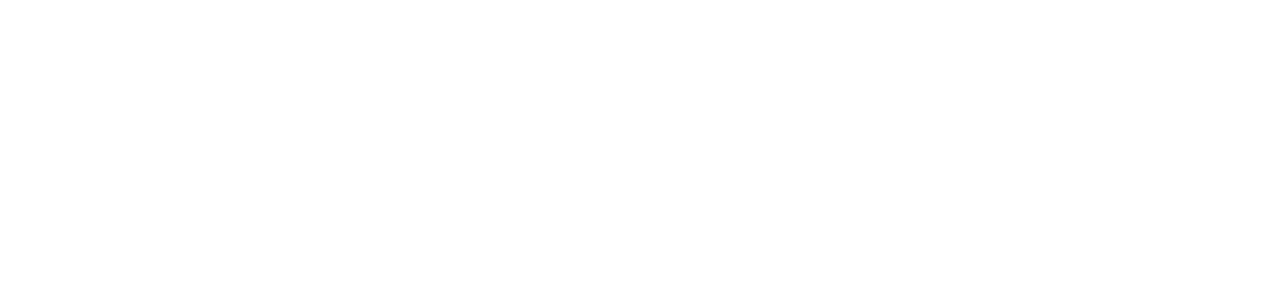
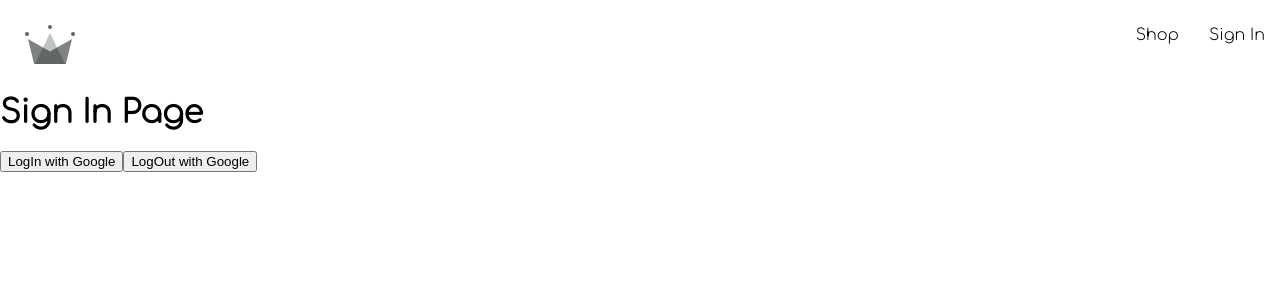
Before and after one commit to Sabmus/clothing-ecommerce, a React (Create React App) app: page /signin in a window 1280 px wide. Before the commit this address had no page. Shown: the top 300 px of the page. Built offline with nearby package versions, Linux system fonts and the light colour scheme.

Commit message:
Added Firebase and create user with Google Account

```diff
--- a/src/App.js
+++ b/src/App.js
@@ -2,6 +2,7 @@
 
 import Navigation from "./routes/navigation/navigation.component";
 import Home from "./routes/home/home.component";
+import SignIn from "./routes/sign-in/sign-in.component";
 
 const Shop = () => {
   return (
@@ -17,6 +18,7 @@
       <Route path="/" element={<Navigation />}>
         <Route index={true} element={<Home />} />
         <Route path="shop" element={<Shop />} />
+        <Route path="signin" element={<SignIn />} />
       </Route>
     </Routes>
   );
--- a/src/routes/navigation/navigation.component.jsx
+++ b/src/routes/navigation/navigation.component.jsx
@@ -14,6 +14,9 @@
           <Link className="nav-link" to="/shop">
             Shop
           </Link>
+          <Link className="nav-link" to="/signin">
+            Sign In
+          </Link>
         </div>
       </div>
       <Outlet />
--- /dev/null
+++ b/src/routes/sign-in/sign-in.component.jsx
@@ -0,0 +1,25 @@
+import {
+  signInWithGooglePopup,
+  SignOut,
+} from "../../utils/firebase/firebase.utils";
+
+import { createUserDocumentFromAuth } from "../../utils/firebase/firestore-db.utils";
+
+const SignIn = () => {
+  const loginGoogleUser = async () => {
+    const { user } = await signInWithGooglePopup();
+    const userDocRef = await createUserDocumentFromAuth(user);
+  };
+
+  const SigningOut = async () => await SignOut();
+
+  return (
+    <div>
+      <h1>Sign In Page</h1>
+      <button onClick={loginGoogleUser}>LogIn with Google</button>
+      <button onClick={SigningOut}>LogOut with Google</button>
+    </div>
+  );
+};
+
+export default SignIn;
--- /dev/null
+++ b/src/utils/firebase/firebase.utils.js
@@ -0,0 +1,27 @@
+// Import the functions you need from the SDKs you need
+import { initializeApp } from "firebase/app";
+import {
+  getAuth,
+  signOut,
+  signInWithRedirect,
+  signInWithPopup,
+  GoogleAuthProvider,
+} from "firebase/auth";
+
+// TODO: Add SDKs for Firebase products that you want to use
+// https://firebase.google.com/docs/web/setup#available-libraries
+
+// Your web app's Firebase configuration
+const firebaseConfig = {};
+
+// Initialize Firebase
+const firebaseApp = initializeApp(firebaseConfig);
+
+const provider = new GoogleAuthProvider();
+provider.setCustomParameters({
+  prompt: "select_account",
+});
+
+export const auth = getAuth();
+export const signInWithGooglePopup = () => signInWithPopup(auth, provider);
+export const SignOut = () => signOut(auth);
--- /dev/null
+++ b/src/utils/firebase/firestore-db.utils.js
@@ -0,0 +1,26 @@
+import { getFirestore, doc, getDoc, setDoc } from "firebase/firestore";
+
+const db = getFirestore();
+
+export const createUserDocumentFromAuth = async (userAuth) => {
+  const userDocRef = doc(db, "users", userAuth.uid);
+
+  const userSnapshot = await getDoc(userDocRef);
+
+  if (!userSnapshot.exists()) {
+    const { displayName, email } = userAuth;
+    const createdAt = new Date();
+
+    try {
+      await setDoc(userDocRef, {
+        displayName,
+        email,
+        createdAt,
+      });
+    } catch (error) {
+      console.log("There was an error creating the user ", error.message);
+    }
+  }
+
+  return userDocRef;
+};
```
